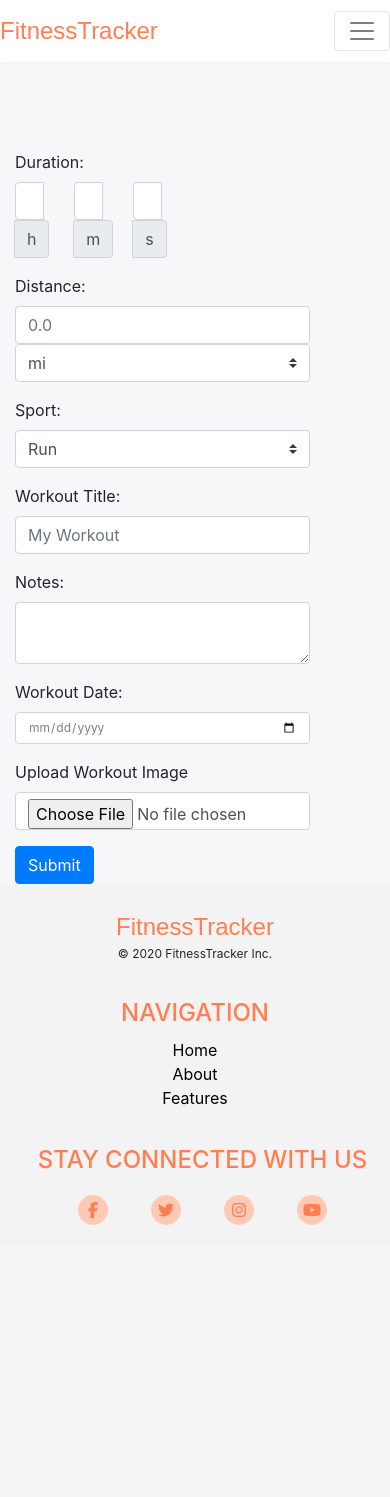
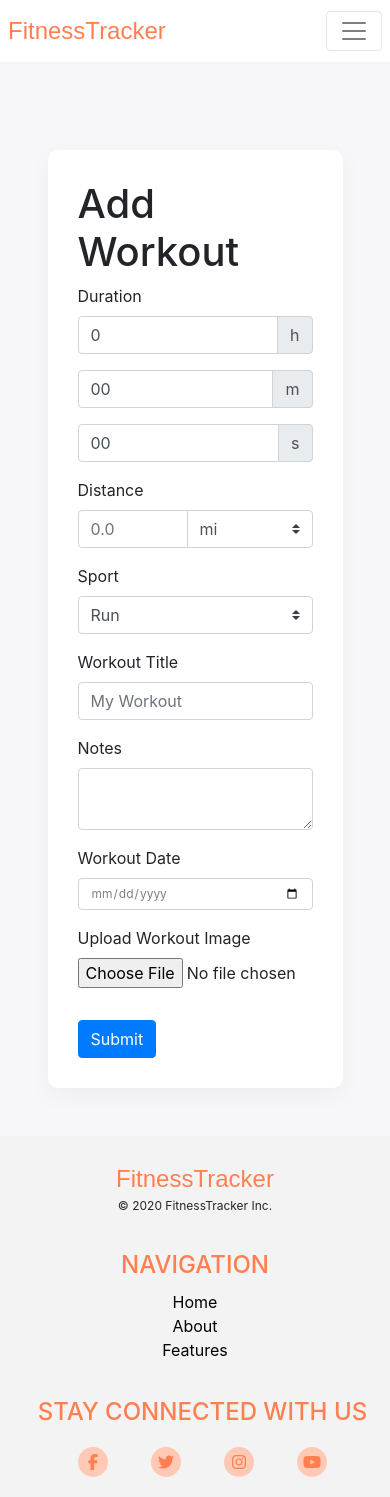
Before and after one commit to pmarre/fitness-tracker, a Flask app: template templates/addworkout.html in a window 390 px wide. Before the commit the page ends 1225 px from the top, so only its background shows below. Run offline with Flask 2, Linux system fonts and the light colour scheme; the template is opened without the code that fills it, so the values that code supplies are empty; some libraries are stand-ins or nearby versions; some web fonts are replaced.

Commit message:
changed form styling, fixed mobile menu

```diff
--- a/static/css/style.css
+++ b/static/css/style.css
@@ -280,3 +280,16 @@
   margin-left: auto !important;
   margin-right: auto !important;
 }
+
+/* ADD WORKOUT FORM */
+.add-workout-form {
+  padding: 30px;
+  background-color: #fff;
+  border-radius: 10px;
+  box-shadow: 0px 8px 24px rgba(13, 13, 18, 0.04);
+  margin: 0 auto;
+}
+
+.form-group {
+  padding: 0;
+}
--- a/templates/addworkout.html
+++ b/templates/addworkout.html
@@ -2,7 +2,7 @@
 <a class="nav-link" href="{{url_for('dashboard', user_id=user._id)}}"
   >Dashboard <span class="sr-only">(current)</span></a
 >
-{%endblock%}{% block nav %}
+{%endblock%}{% block full_nav %}
 <li class="nav-link dropdown">
   <a
     class="nav-link dropdown-toggle"
@@ -26,27 +26,59 @@
     >
   </div>
 </li>
-<li class="nav-link align-self-center">
+<li class="nav-item align-self-center">
   <a
     href="{{url_for('addworkout', user_id=user._id)}}"
     class="add-workout-btn btn"
     >&plus;</a
   >
 </li>
+{% endblock %} {% block mobile_nav %}
+<li class="nav-link dropdown" id="mobile-nav-dropdown">
+  <a
+    id="mobile-nav-dropdown"
+    class="nav-link dropdown-toggle"
+    data-toggle="dropdown"
+    href="#"
+    role="button"
+    aria-haspopup="true"
+    aria-expanded="false"
+    >{{user.first_name}} {{user.last_name}}
+    <i class="fas fa-chevron-down col"></i
+  ></a>
+  <div class="dropdown-menu">
+    <a class="dropdown-item" href="#">Edit Profile</a>
+    <div class="dropdown-divider"></div>
+    <a class="dropdown-item logout-link" href="{{ url_for('logout' )}}"
+      >Log Out</a
+    >
+  </div>
+</li>
+<li class="nav-item align-self-center">
+  <a
+    href="{{url_for('addworkout', user_id=user._id)}}"
+    class="add-workout-btn-mobile nav-link"
+    >Add Workout</a
+  >
+</li>
 {% endblock %}{% block content%}
-<div class="row">
+
+<div class="row justify-content-center">
   <div class="col-10">
     <form
       action="{{ url_for('insert_workout') }}"
       method="POST"
-      class="form"
+      class="form add-workout-form row mb-5"
       enctype="multipart/form-data"
     >
-      <div class="form-group">
-        <div class="col-6 p-0">
+      <h1 class="form-title">Add Workout</h1>
+      <div class="form-group col-12">
+        <div class="col-12 p-0">
           <div class="row">
-            <label class="col-12" for="workout-duration">Duration:</label>
-            <div class="input-group col-4">
+            <label class="col-12 add-workout-label" for="workout-duration"
+              >Duration</label
+            >
+            <div class="input-group col-12 col-md-4 mb-3">
               <input
                 type="number"
                 class="form-control"
@@ -61,7 +93,7 @@
                 <span class="input-group-text">h</span>
               </div>
             </div>
-            <div class="input-group col-4">
+            <div class="input-group col-12 col-md-4 mb-3">
               <input
                 type="number"
                 class="form-control"
@@ -78,7 +110,7 @@
                 <span class="input-group-text">m</span>
               </div>
             </div>
-            <div class="input-group col-4">
+            <div class="input-group col-12 col-md-4 mb-3">
               <input
                 type="number"
                 class="form-control"
@@ -97,19 +129,21 @@
             </div>
           </div>
         </div>
-      </div>
-      <div class="form-group" id="workout-distance-container">
-        <label for="workout-distance">Distance:</label>
+        <div class="form-group col-12" id="workout-distance-container">
+          <label for="workout-distance" class="col-12 add-workout-label p-0"
+            >Distance</label
+          >
+          <div class="input-group">
             <input
               type="number"
               name="workout-distance"
               id="workout-distance"
-          class="form-control"
+              class="form-control col-8"
               placeholder="0.0"
               step="0.01"
             />
             <select
-          class="custom-select"
+              class="custom-select col"
               id="workout-distance-units"
               name="workout-distance-units"
             >
@@ -119,8 +153,9 @@
               <option value="yards">yds</option>
             </select>
           </div>
-      <div class="form-group">
-        <label for="workout-type">Sport:</label>
+        </div>
+        <div class="form-group col-12">
+          <label for="workout-type">Sport</label>
           <select
             class="custom-select sport-select"
             id="workout-type"
@@ -135,8 +170,10 @@
             <option value="Other">Other</option>
           </select>
         </div>
-      <div class="form-group">
-        <label for="workout-title">Workout Title:</label>
+        <div class="form-group col-12">
+          <label for="workout-title" class="add-workout-label"
+            >Workout Title</label
+          >
           <input
             type="text"
             class="workout-title-form form-control"
@@ -146,16 +183,16 @@
             required
           />
         </div>
-      <div class="form-group">
-        <label for="workout-notes">Notes:</label>
+        <div class="form-group col-12">
+          <label for="workout-notes add-workout-label">Notes</label>
           <textarea
             name="workout-notes"
             class="form-control"
             id="workout-notes"
           ></textarea>
         </div>
-      <div class="form-group">
-        <label for="workout-date">Workout Date:</label>
+        <div class="form-group col-12">
+          <label for="workout-date add-workout-label">Workout Date</label>
           <input
             type="date"
             class="workout-date form-control"
@@ -172,15 +209,18 @@
             hidden
           />
         </div>
-      <div class="form-group">
-        <label for="workout-image" id="image-label">Upload Workout Image</label>
+        <div class="form-group col-12">
+          <label for="workout-image add-workout-label" id="image-label"
+            >Upload Workout Image</label
+          >
           <input
             type="file"
             name="workout_image"
             id="workout_image"
-          class="form-control"
+            class="col-12 p-0"
             aria-describedby="workoutimg"
           />
+        </div>
       </div>
       <button type="submit" class="btn btn-primary">Submit</button>
     </form>
--- a/templates/base.html
+++ b/templates/base.html
@@ -40,7 +40,7 @@
   </head>
   <body>
     <header>
-      <nav class="navbar navbar-expand-lg navbar-light">
+      <nav class="navbar navbar-expand-lg navbar-light p-2">
         <div class="container-lg">
           <a class="navbar-brand" href="#">FitnessTracker</a>
           <button
@@ -66,8 +66,11 @@
                 <a href="#" class="nav-link">About</a>
               </li>
             </ul>
-            <ul class="navbar-profile m-0 navbar-nav">
-              {% block nav %} {% endblock %}
+            <ul class="navbar-profile m-0 navbar-nav d-none d-md-flex">
+              {% block full_nav %} {% endblock %}
+            </ul>
+            <ul class="navbar-profile m-0 navbar-nav d-block d-md-none">
+              {% block mobile_nav %} {% endblock %}
             </ul>
           </div>
         </div>
```
Also changed, not shown: templates/dashboard.html (+34 -4 lines), templates/editworkout.html (+54 -22 lines). Lines whose indentation alone changed are shown as unchanged.
